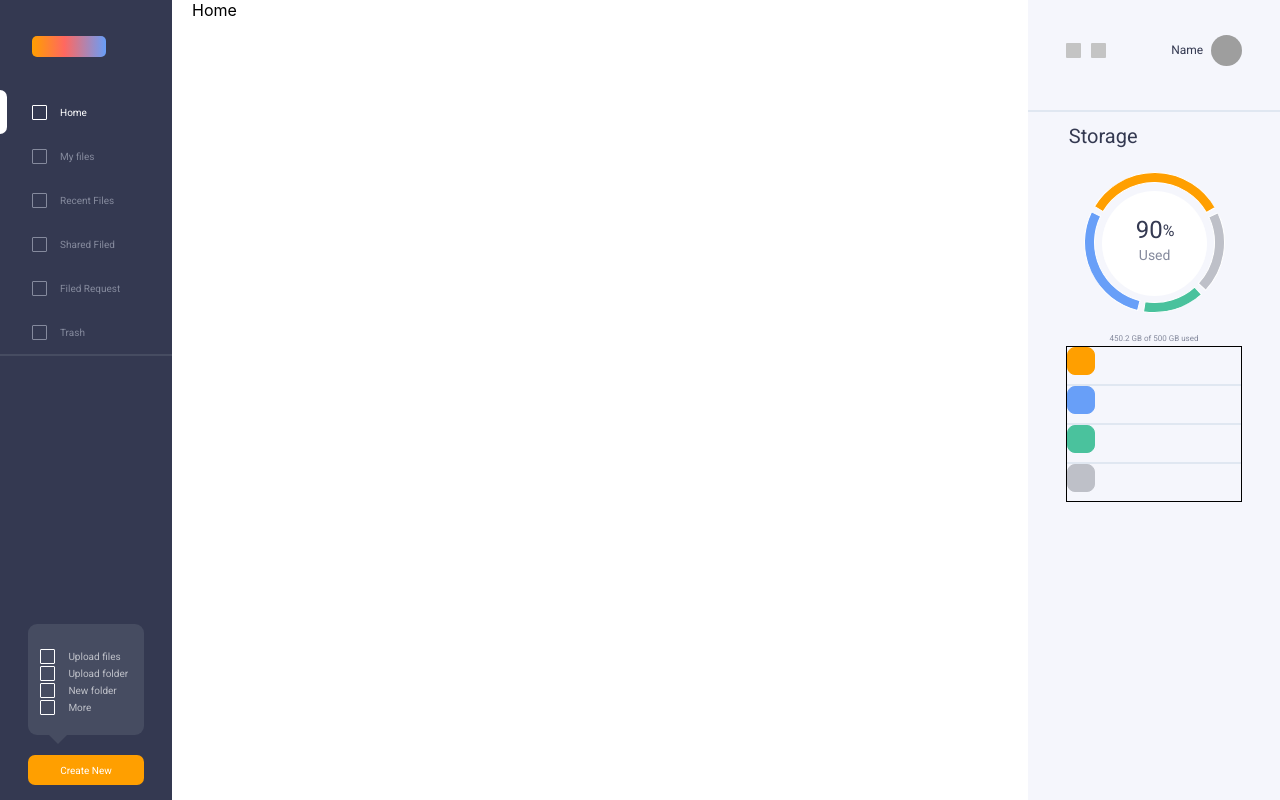
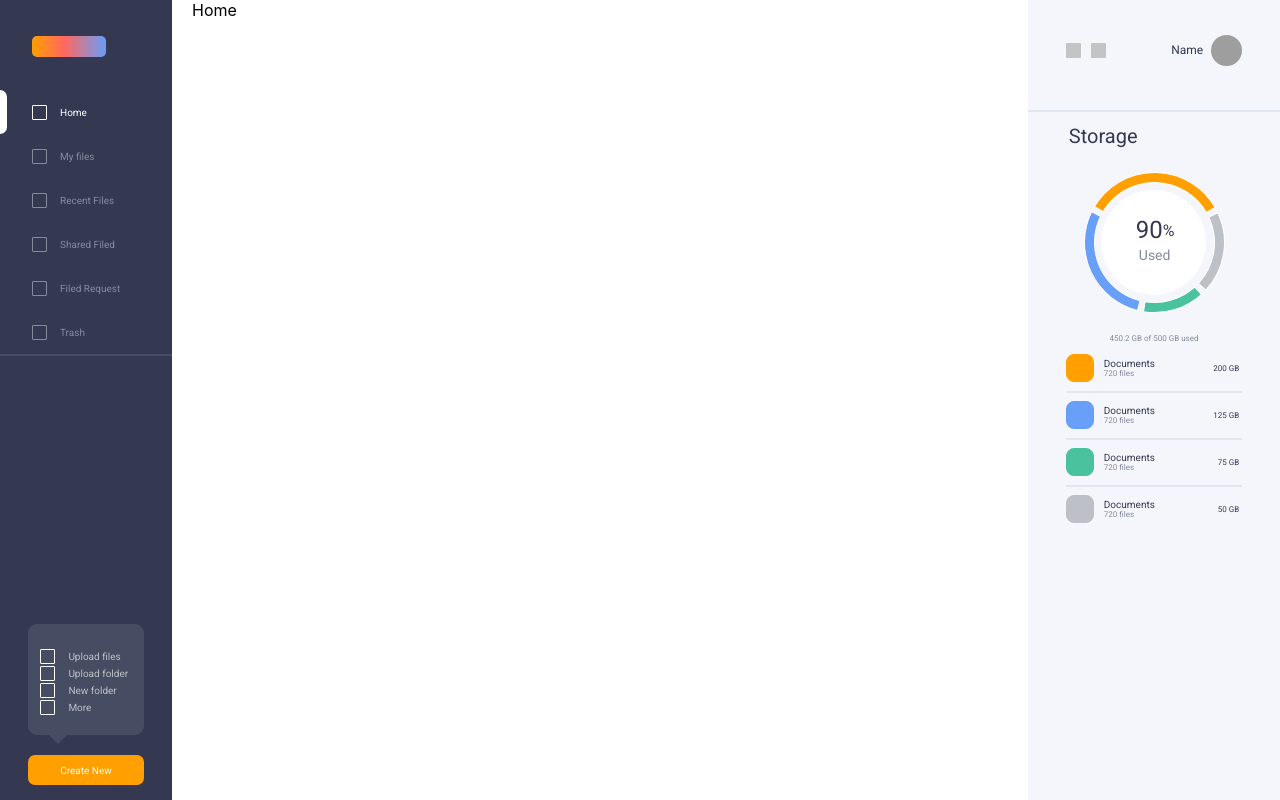
Before and after one commit to gerardotamo/Nerdery-Layout-Challenge, a React (Create React App) app: page / in a window 1280 px wide. Built offline with nearby package versions, Linux system fonts and the light colour scheme; grey boxes are pictures that could not be loaded.

Commit message:
feat: add storage detail into aside bar

```diff
--- a/src/components/StorageDetail/StorageDetail.tsx
+++ b/src/components/StorageDetail/StorageDetail.tsx
@@ -3,6 +3,7 @@ import { BaseColor } from '../../config/color'
 import { Divider } from '../../config/Divider'
 import { Data } from '../../interfaces/data'
 import { Rectangule } from '../Rectangule/Rectangule'
+import { Text } from '../Text/Text'
 import * as style from './style'
 
 interface Props {
@@ -11,12 +12,24 @@ interface Props {
 export const StorageDetail = ({ data }: Props) => {
     return (
         <style.Content>
-            <style.Content style={{ marginBottom: '9px' }}>
+            <style.Content style={{ marginBottom: '9px', marginTop: '8px' }}>
                 <Rectangule backgroundColor={data.color} borderRadius={8}
                     borderColor={data.color} height={28} width={28}
                 />
+                <div style={{display:'flex', flexDirection:'column' }}>
+                    <Text color={BaseColor.primaryColor} size={10} style={{margin:"0px"}}>
+                        {data.name}
+                    </Text>
+                    <Text color={BaseColor.inactiveGrayColor} size={8} style={{margin:"0px"}}>
+                        {data.files} files
+                    </Text>
+                </div>
             </style.Content>
-
+            <style.Content>
+                <Text size={8} color={BaseColor.primaryColor}>
+                    {data.space | 0} GB
+                </Text>
+            </style.Content>
         </style.Content>
     )
 }
--- a/src/components/StorageDetail/style.tsx
+++ b/src/components/StorageDetail/style.tsx
@@ -4,4 +4,5 @@ export const Content = styled.div`
     display: flex;
     flex-direction: row;
     justify-content: space-between;
+    align-items: center;
 `;
--- a/src/components/aside/Aside.tsx
+++ b/src/components/aside/Aside.tsx
@@ -50,7 +50,10 @@ const Aside = () => {
         <Text color={BaseColor.primaryColor} size={20}> Storage</Text>
         <div style={{ display: "flex", position: 'relative', flexDirection: 'column', alignItems: 'center' }}>
           <PieGrafic data={data} />
-          <style.CircleWhite />
+          <Rectangule height={105} width={105} borderRadius={52.5}
+            backgroundColor={BaseColor.whiteColor} borderColor={'transparent'}
+            style={{position: 'absolute',top: "20%", left:'20%' }}
+          />
           <div style={{ top: "65px", left: "70px", position: "absolute", alignItems: 'center' }}>
             <style.ViewPie style={{ alignItems: 'center' }}>
               <Text color={BaseColor.primaryColor} size={24} style={{ margin: '0px' }}>
@@ -65,10 +68,10 @@ const Aside = () => {
             {sum} GB of 500 GB used
           </Text>
         </div>
-        <div style={{ border: '1px solid black' }}>
+        <div>
           {
             data.sort(compare).map((item, index) => {
-              const flag: boolean = index === data.length -1;
+              const flag: boolean = index === data.length - 1;
               return (
                 <>
                   <StorageDetail data={item} key={index} />
@@ -83,7 +86,6 @@ const Aside = () => {
       </style.ViewDetail>
 
 
-
     </style.Content>
   )
 }
--- a/src/components/aside/style.tsx
+++ b/src/components/aside/style.tsx
@@ -37,12 +37,8 @@ export const Avatar = styled.img`
     border-radius: 15.5px;
     margin-left: 5px;
 `
-
-export const CircleWhite = styled.div`
+export const UpgradeContent = styled.div`
+    width: 100%;
+    height: 100%;
     background-color: ${BaseColor.whiteColor};
-    height: 105px;
-    width: 105px;
-    border-radius: 52.5px;
-    position: absolute;
-    top: 40px;
 `;
```
